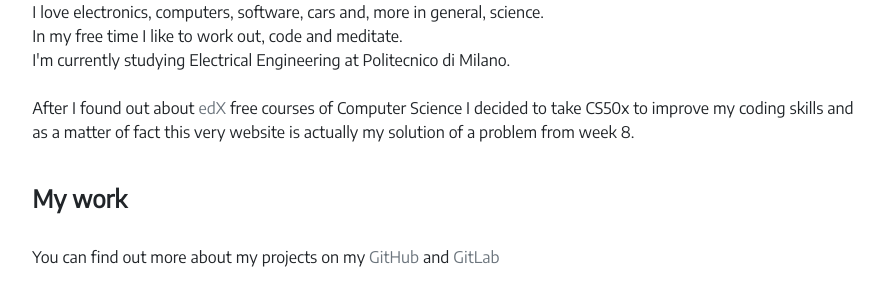
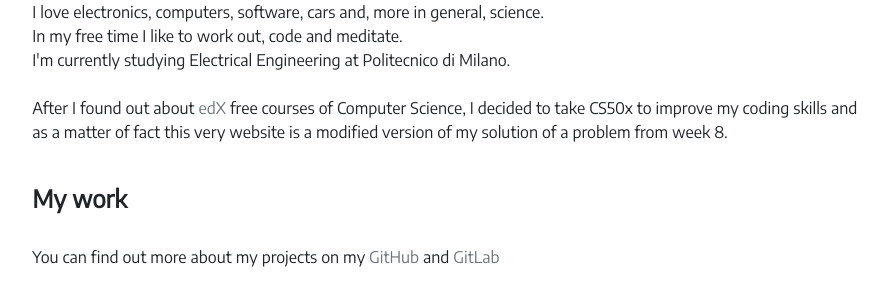
Before and after one commit to Leuca/Leuca.github.io, a Jekyll site: the page built from about.html, in a window 1280 px wide. Shown: the part 238-529 px from the top of the page, without its empty margins (193-1081 px from the left). Built offline with Jekyll 4.4.1, drawn with Linux system fonts in a browser that asks for light colours.

Commit message:
Update about page

```diff
--- a/about.html
+++ b/about.html
@@ -17,7 +17,7 @@ script:  "<script>\n
                 I'm currently studying Electrical Engineering at Politecnico di Milano.
             <br>
             <br>
-                After I found out about <a href="https://edx.org" class="link-secondary">edX</a> free courses of Computer Science I decided to take CS50x to improve my coding skills and as a matter of fact this very website is actually my solution of a problem from week 8.
+                After I found out about <a href="https://edx.org" class="link-secondary">edX</a> free courses of Computer Science, I decided to take CS50x to improve my coding skills and as a matter of fact this very website is a modified version of my solution of a problem from week 8.
             </p>
             <br>
             <h4><strong>My work</strong></h4>
```
